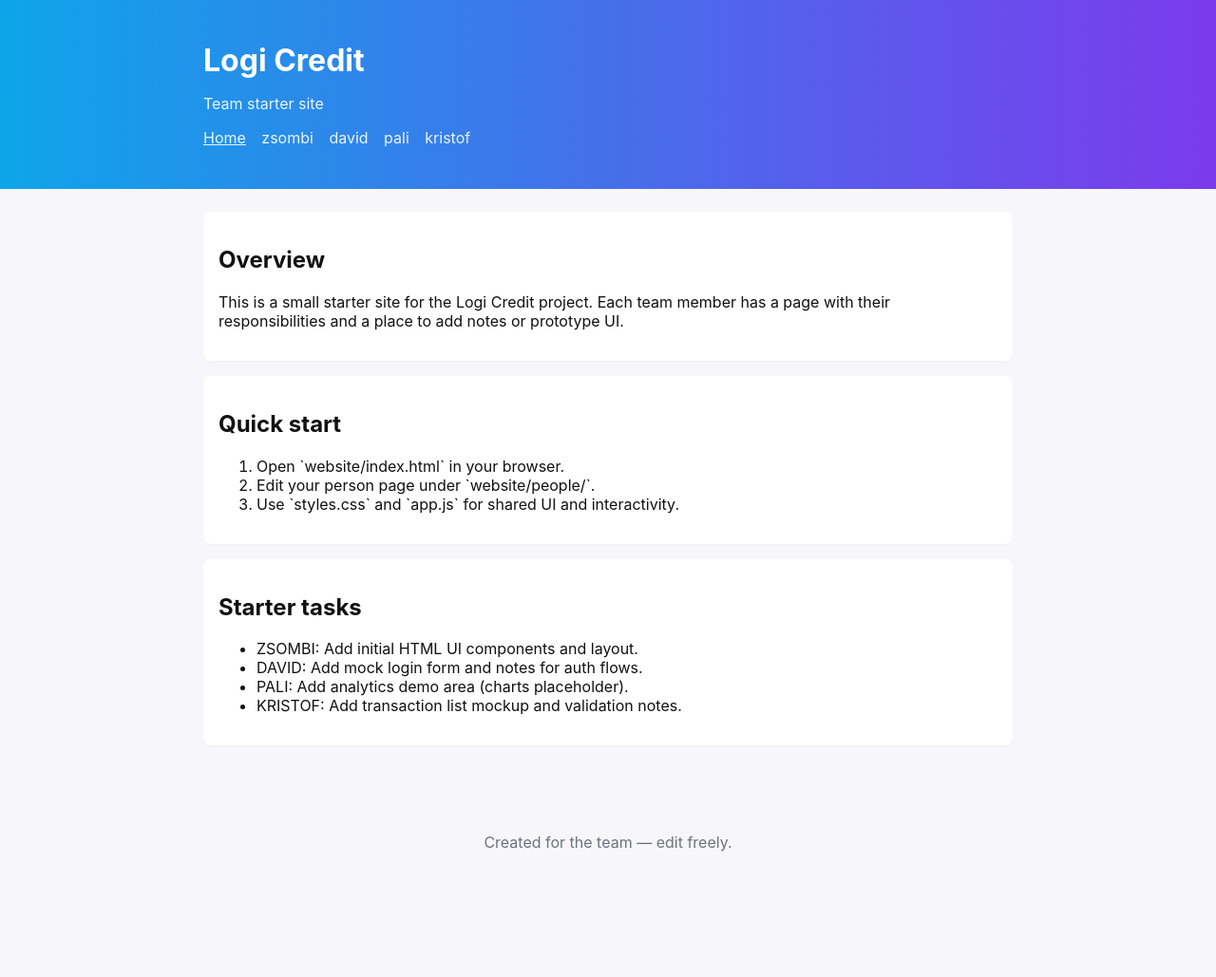
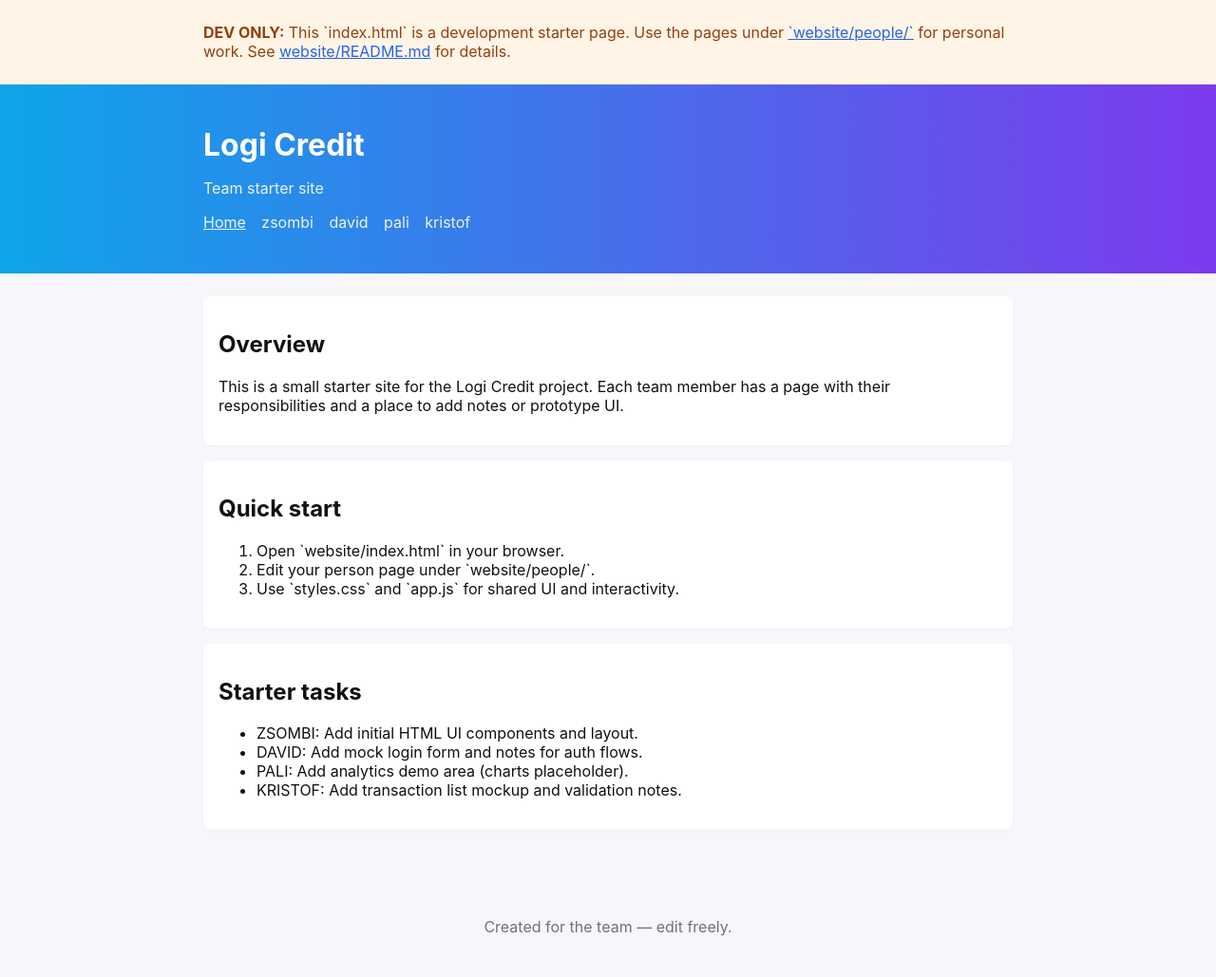
Before and after one commit to bencewokk/logi-credit, a website: page website/index.html in a window 1280 px wide. Shown: the whole page at 95% size. Before the commit the page ends 949 px from the top, so only its background shows below. Drawn offline with Linux system fonts and the light colour scheme.

Commit message:
docs: Update README and index.html to clarify development usage and add dev-only banner

```diff
--- a/website/index.html
+++ b/website/index.html
@@ -7,6 +7,11 @@
   <link rel="stylesheet" href="styles.css">
 </head>
 <body>
+  <div class="dev-banner">
+    <div class="container">
+      <strong>DEV ONLY:</strong> This `index.html` is a development starter page. Use the pages under <a href="people/">`website/people/`</a> for personal work. See <a href="README.md">website/README.md</a> for details.
+    </div>
+  </div>
   <header>
     <div class="container">
       <h1>Logi Credit</h1>
--- a/website/styles.css
+++ b/website/styles.css
@@ -4,6 +4,9 @@
   --muted:#6b7280;
   --accent:#2563eb;
 }
+/* dev-only banner */
+.dev-banner{background:#fff4e6;border-bottom:1px solid rgba(0,0,0,0.04);color:#92400e}
+.dev-banner a{color:var(--accent);text-decoration:underline}
 *{box-sizing:border-box}
 body{font-family:Inter,Segoe UI,Roboto,Arial,sans-serif;background:var(--bg);color:#111;margin:0}
 .container{max-width:900px;margin:0 auto;padding:24px}
```
Also changed, not shown: website/README.md.
